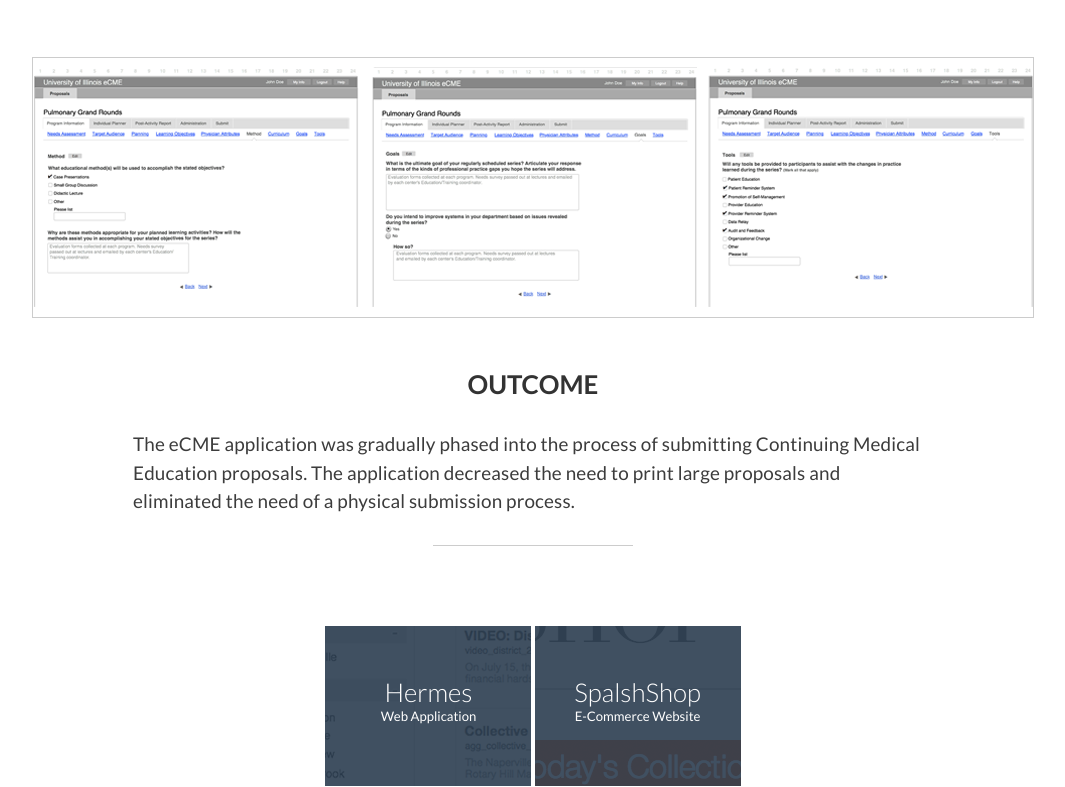
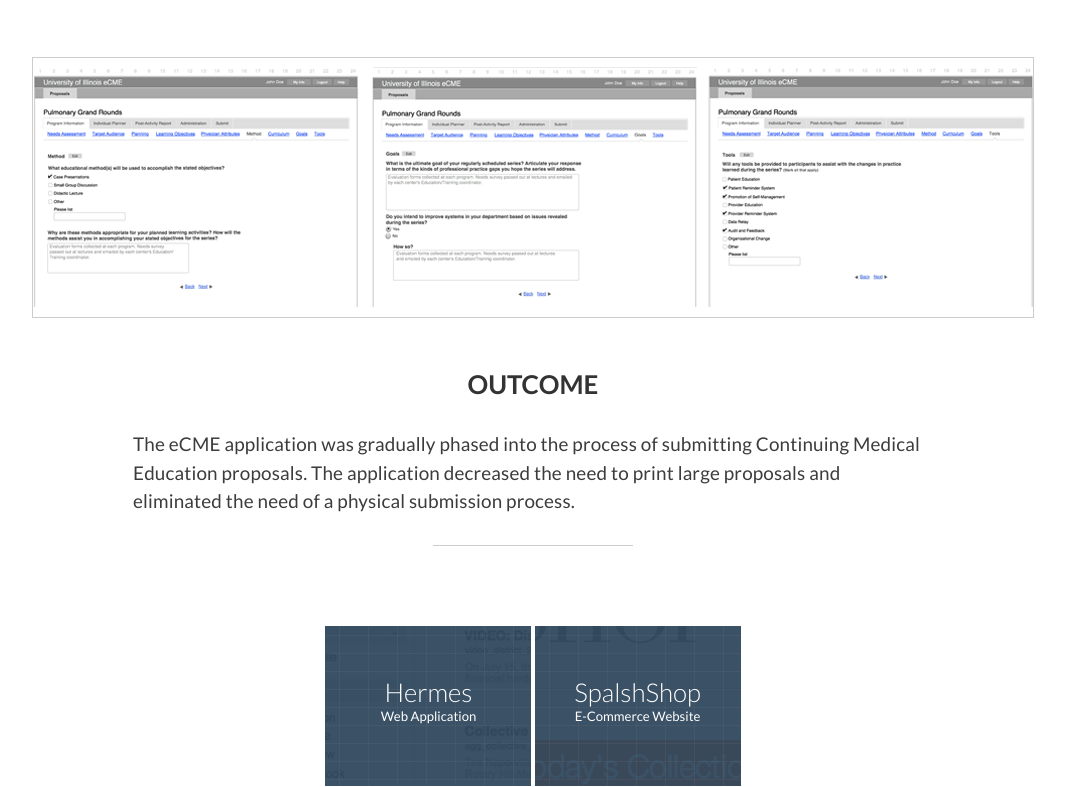
Before and after one commit to nshank/portfolio-082014, a website: page app/ecme.html at #/about in a window 1280 px wide. Shown: the part 2013-2800 px from the top of the page, without its empty margins (107-1172 px from the left). Drawn offline with nearby package versions, Linux system fonts and the light colour scheme; some packages are replaced by stand-ins of ours; files that its build step writes are made by us from their sources; files whose address does not match are found by name.

Commit message:
procfile, web.js file

```diff
--- a/app/styles/partials/_paging.scss
+++ b/app/styles/partials/_paging.scss
@@ -13,7 +13,10 @@
 }
 
 .project-overlay-paging {
-  background:rgba(44,62,80, .9);
+  // background:rgba(44,62,80, .9);
+  background:rgba(44,62,80, .9) url("../images/background-pattern.gif");
+  opacity: .95;
+  height:300px;
   width:206px;
   height:160px;
 }
--- a/app/styles/partials/_project-list.scss
+++ b/app/styles/partials/_project-list.scss
@@ -5,7 +5,8 @@
 }
 
 .project-overlay {
-  background:rgba(44,62,80, .9);
+  background:rgba(44,62,80, .9) url("../images/background-pattern.gif");
+  opacity: .95;
   height:300px;
   width:362px;
 }
--- a/app/styles/partials/_project-page.scss
+++ b/app/styles/partials/_project-page.scss
@@ -1,5 +1,6 @@
 .page-header {
-  background:$base-color;
+  // background:$base-color;
+  background: url("../images/background-pattern.gif");
   padding:10px 0 40px;
   border-bottom:1px solid rgba(44,62,80, .1);
 }
--- a/package.json
+++ b/package.json
@@ -1,7 +1,10 @@
 {
   "name": "portfolio082014",
   "version": "0.0.0",
-  "dependencies": {},
+  "dependencies": {
+    "express": "^4.9.0",
+    "gzippo": "^0.2.0"
+  },
   "devDependencies": {
     "grunt": "^0.4.1",
     "grunt-autoprefixer": "^0.7.3",
```
Also changed, not shown: app/about.html (+1 -1 lines), web.js (added, +7 -0 lines), app/images/background-pattern.gif (added), 3 other files.
